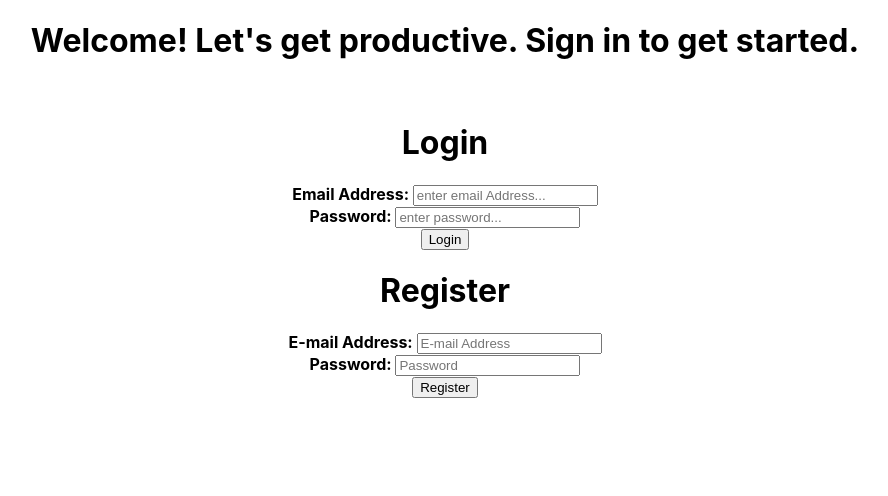
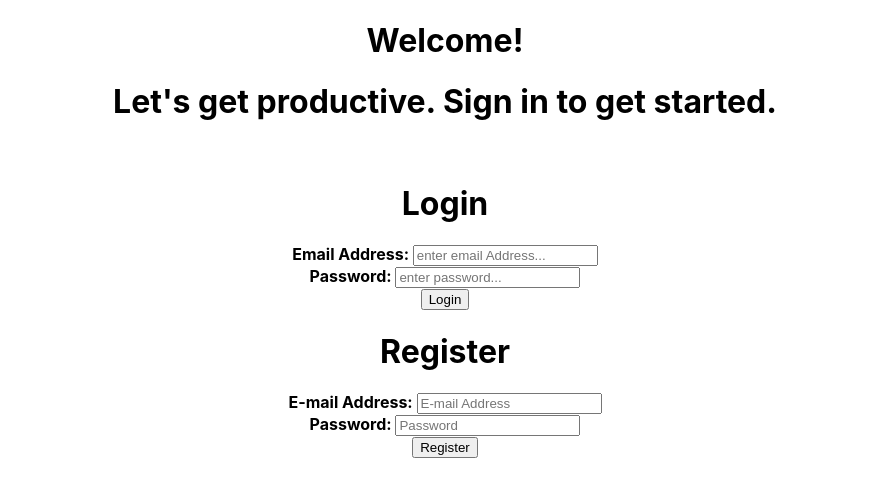
Before and after one commit to AngelaSYuan/todolist-firebase, a React (Create React App) app: page / in a window 1280 px wide. Shown: the top 496 px of the page, without its empty margins (195-1083 px from the left). Built offline with nearby package versions, Linux system fonts and the light colour scheme.

Commit message:
minor change to login heading

```diff
--- a/src/routes/login/login.component.jsx
+++ b/src/routes/login/login.component.jsx
@@ -44,7 +44,8 @@ const Login = () => {
     return (
         <div>
             <div className="welcome">
-                <h1> Welcome! Let's get productive. Sign in to get started. </h1>
+                <h1> Welcome! </h1>
+                <h1> Let's get productive. Sign in to get started.</h1>
                 <br />
             </div>
             <div className="login">
```
